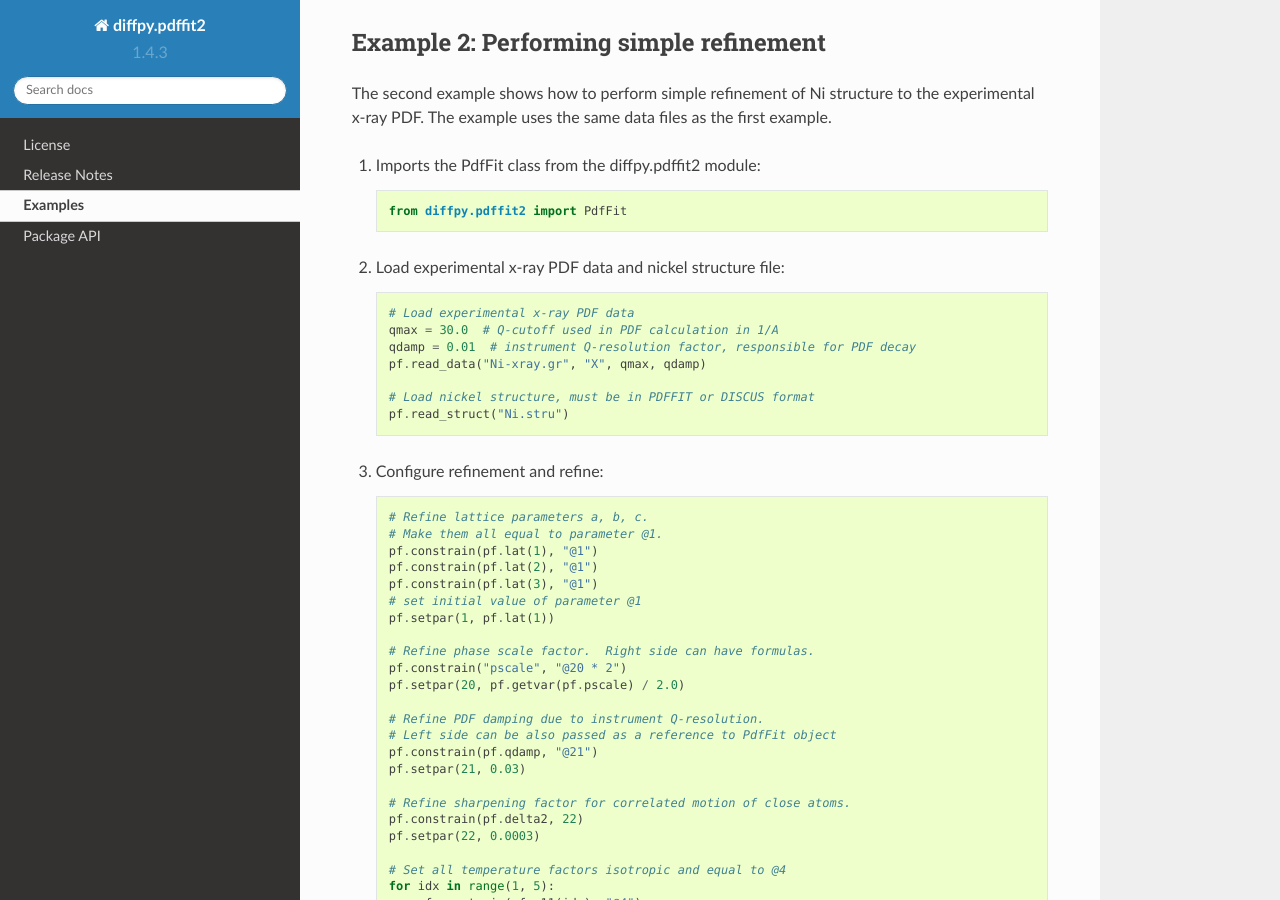
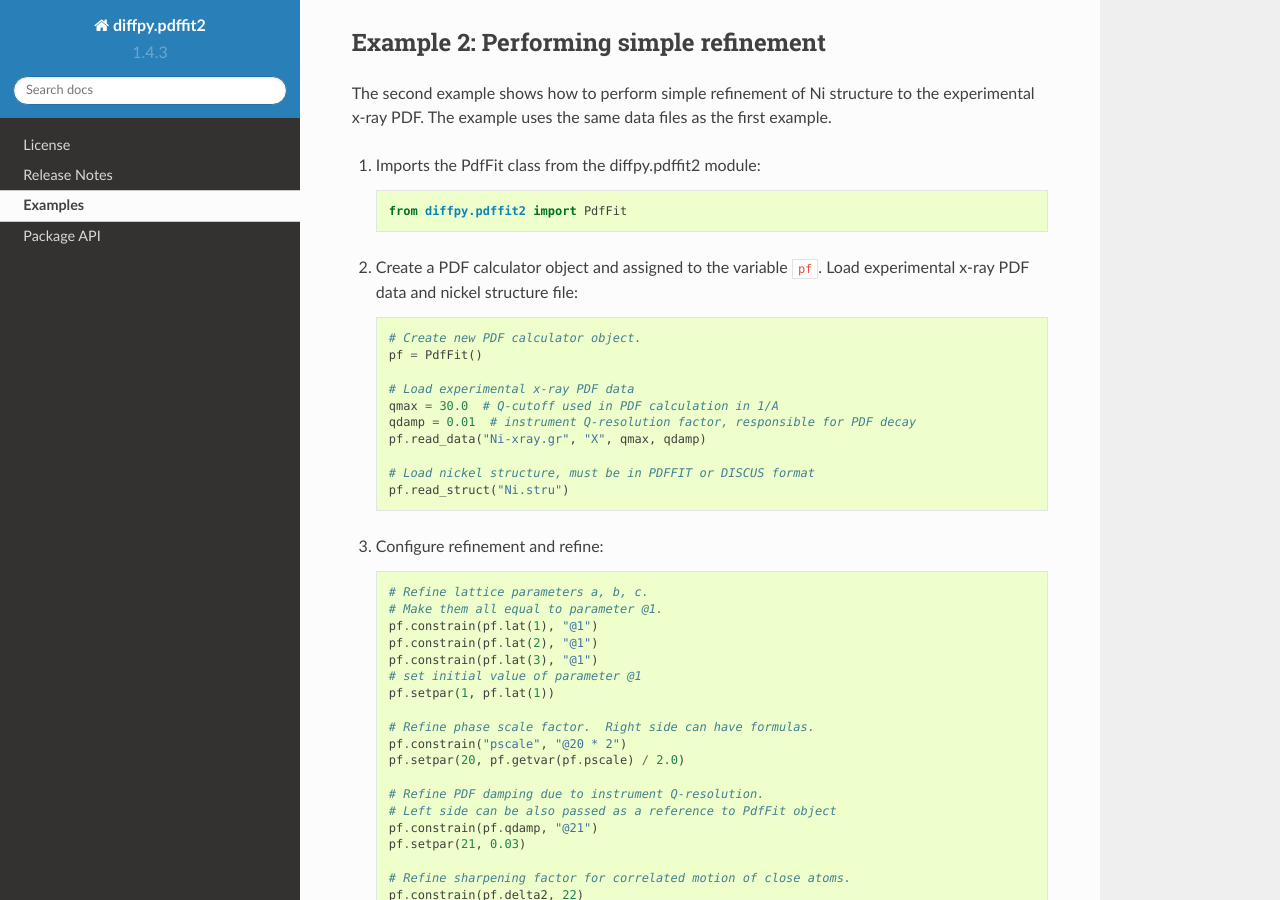
Before and after one commit to diffpy/diffpy.pdffit2, a Sphinx documentation site: the page built from doc/source/examples.rst, in a window 1280 px wide and 900 px high, scrolled down 1392 px. Built offline with Sphinx 7.4.7 and the Read the Docs theme 2.0.0, drawn with Linux system fonts in a browser that asks for light colours.

Commit message:
correct rst code

```diff
--- a/doc/source/examples.rst
+++ b/doc/source/examples.rst
@@ -71,7 +71,10 @@ The second example shows how to perform simple refinement of Ni structure to the
 
     from diffpy.pdffit2 import PdfFit
 
-2. Load experimental x-ray PDF data and nickel structure file::
+2. Create a PDF calculator object and assigned to the variable ``pf``. Load experimental x-ray PDF data and nickel structure file::
+
+    # Create new PDF calculator object.
+    pf = PdfFit()
 
     # Load experimental x-ray PDF data
     qmax = 30.0  # Q-cutoff used in PDF calculation in 1/A
```
